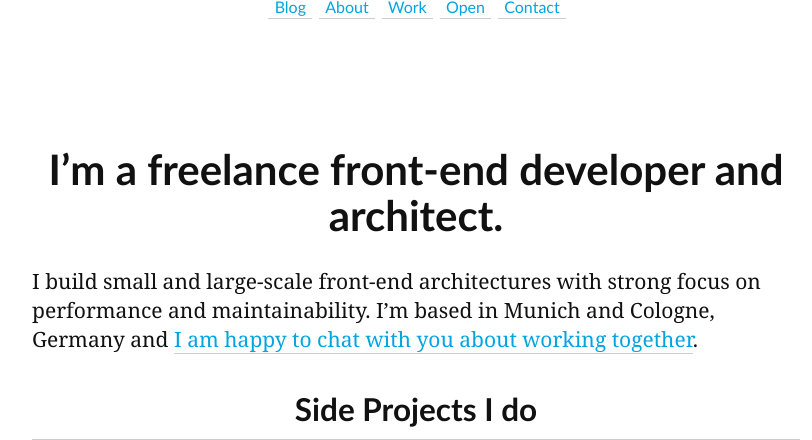
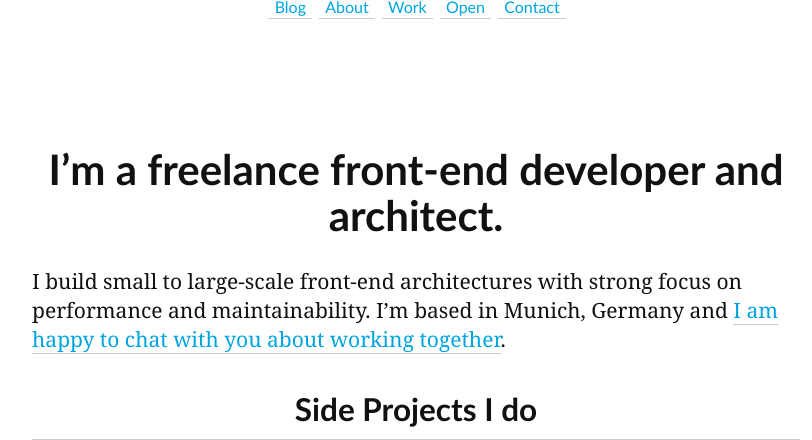
Before and after one commit to dayer4b/anselmh.github.com, a Jekyll site: the page built from index.html, in a window 1280 px wide and 900 px high, cut to the strip 198-638 px from the top of the window. Shown: the whole strip, without its empty margins (224-1036 px from the left). Built offline with Jekyll 4.4.1, drawn with Linux system fonts in a browser that asks for light colours; Markdown is read by kramdown in place of the engine named in the settings; the list of posts is cut into pages by our own code; comment, search, counter and statistics services are not loaded.

Commit message:
Update location information.

```diff
--- a/index.html
+++ b/index.html
@@ -4,7 +4,7 @@ title: "Home"
 ---
 
 <h1>I’m a freelance front-end developer and architect.</h1>
-<p>I build small and large-scale front-end architectures with strong focus on performance and maintainability. I’m based in Munich and Cologne, Germany and <a href="/hire/">I am happy to chat with you about working together</a>.</p>
+<p>I build small to large-scale front-end architectures with strong focus on performance and maintainability. I’m based in Munich, Germany and <a href="/hire/">I am happy to chat with you about working together</a>.</p>
 
 <section class="involvement">
 	<h2>Side Projects I do</h2>
```
